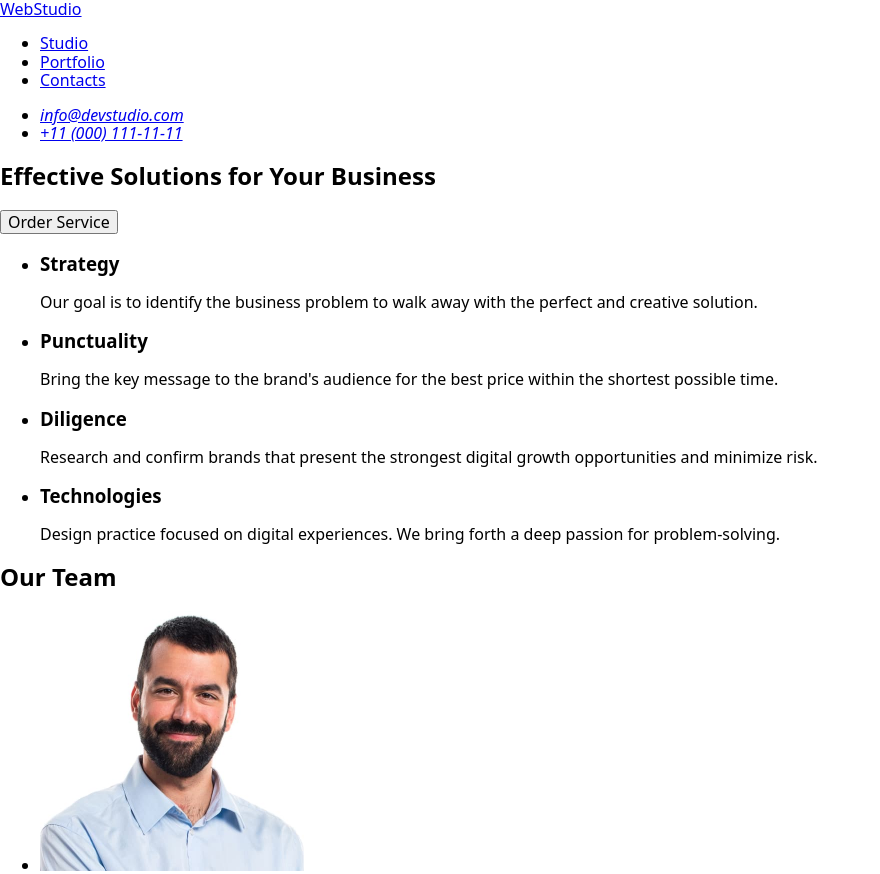
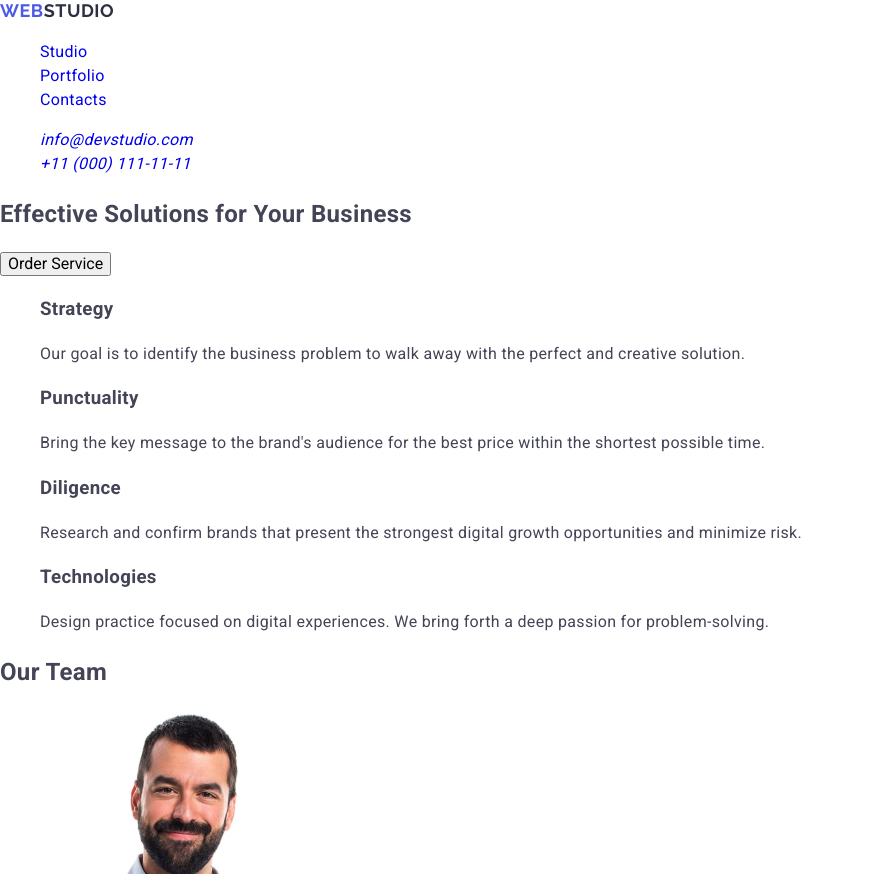
Before and after one commit to DmytroDurikhin/goit-markup-hw-02, a plain HTML site: page index.html in a window 1280 px wide. Shown: the top 874 px of the page, without its empty margins (0-880 px from the left). Drawn offline with nearby package versions, Linux system fonts and the light colour scheme.

Commit message:
added header classes

```diff
--- a/css/style.css
+++ b/css/style.css
@@ -0,0 +1,43 @@
+body{
+    color: #434455;
+    background-color: #FFF;
+
+
+    font-family: "Roboto", sans-serif;
+    font-size: 16px;
+
+
+    font-weight: 400;
+    line-height: 1.5;
+    letter-spacing: 0.32px;
+    text-align: left;
+
+}
+ul{
+    list-style-type: none;
+}
+a{text-decoration: none;}
+
+/* header */
+.header-nav-logo-blue{color: #4D5AE5;
+    font-family: "Raleway", sans-serif;
+    font-size: 18px;
+    font-style: normal;
+    font-weight: 700;
+    line-height: 1.167;
+    /* 116.667% */
+    letter-spacing: 0.54px;
+    text-transform: uppercase;}
+
+    .header-nav-logo{
+        color: #2E2F42;
+            font-family: "Raleway",
+                sans-serif;
+            font-size: 18px;
+            font-style: normal;
+            font-weight: 700;
+            line-height: 1.167;
+            /* 116.667% */
+            letter-spacing: 0.54px;
+            text-transform: uppercase;
+    }
--- a/index.html
+++ b/index.html
@@ -8,7 +8,7 @@
 
     <link rel="preconnect" href="https://fonts.gstatic.com" crossorigin />
     <link
-      href="https://fonts.googleapis.com/css2?family=Raleway:wght@700&family=Roboto:ital,wght@0,400;0,500;0,700;1,400;1,500;1,700&display=swap"
+      href="https://fonts.googleapis.com/css2?family=Raleway:wght@700&family=Roboto:wght@400;500;700&display=swap"
       rel="stylesheet"
     />
 
@@ -19,23 +19,42 @@
       crossorigin="anonymous"
       referrerpolicy="no-referrer"
     />
+
     <link rel="stylesheet" href="./css/style.css" />
   </head>
   <body>
-    <header>
-      <nav>
-        <a href="./index.html">WebStudio</a>
+    <header class="header">
+      <nav class="header-nav">
+        <a class="header-nav-logo" href="./index.html"
+          ><span class="header-nav-logo-blue">Web</span>Studio
+        </a>
 
-        <ul>
-          <li><a href="/">Studio</a></li>
-          <li><a href="/">Portfolio</a></li>
-          <li><a href="/">Contacts</a></li>
+        <ul class="header-nav-list">
+          <li class="header-nav-item"
+            ><a class="header-nav-item-link" href="/">Studio</a></li
+          >
+          <li class="header-nav-item"
+            ><a class="header-nav-item-link" href="/">Portfolio</a></li
+          >
+          <li class="header-nav-item"
+            ><a class="header-nav-item-link" href="/">Contacts</a></li
+          >
         </ul>
       </nav>
-      <address>
+      <address class="header-contacts">
         <ul>
-          <li><a href="mailto:info@devstudio.com">info@devstudio.com</a></li>
-          <li><a href="tel:+110001111111">+11 (000) 111-11-11</a></li>
+          <li class="header-contacts-item"
+            ><a
+              class="header-contacts-link mail"
+              href="mailto:info@devstudio.com"
+              >info@devstudio.com</a
+            ></li
+          >
+          <li class="header-contacts-item"
+            ><a class="header-contacts-link tel" href="tel:+110001111111"
+              >+11 (000) 111-11-11</a
+            ></li
+          >
         </ul>
       </address>
     </header>
```
